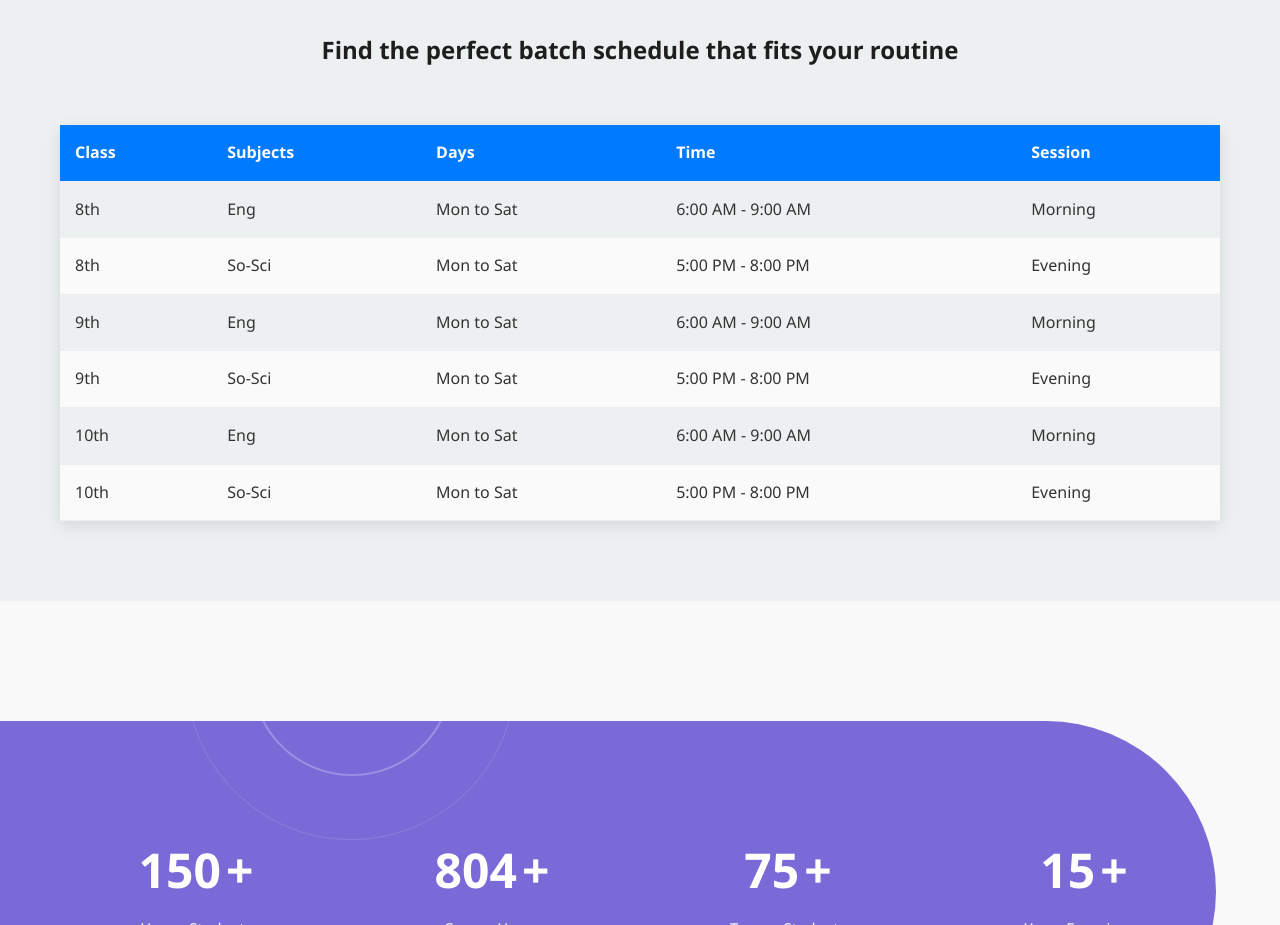
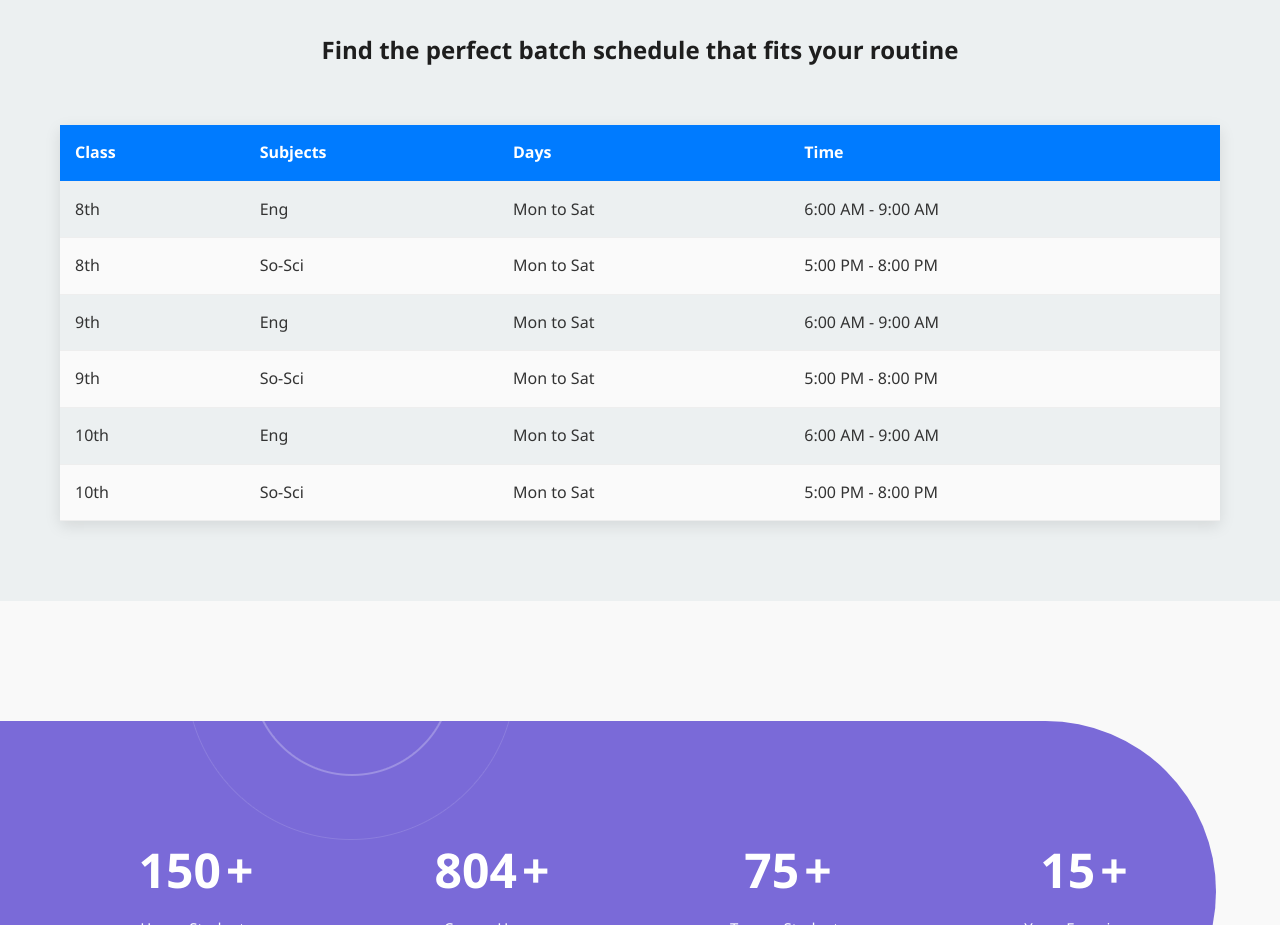
Before and after one commit to adiiityaa007/vyascoaching, a plain HTML site: page index.html in a window 1280 px wide. Shown: the part 2540-3465 px from the top of the page. Drawn offline with nearby package versions, Linux system fonts and the light colour scheme.

Commit message:
Update index.html

```diff
--- a/index.html
+++ b/index.html
@@ -1608,7 +1608,7 @@
                         <th style="color: white; background-color: #007BFF;">Subjects</th>
                         <th style="color: white; background-color: #007BFF;">Days</th>
                         <th style="color: white; background-color: #007BFF;">Time</th>
-                        <th style="color: white; background-color: #007BFF;">Session</th>
+                        <!-- <th style="color: white; background-color: #007BFF;">Session</th> -->
                       </tr>
                     </thead>
                     <tbody>
@@ -1617,42 +1617,42 @@
                         <td>Eng</td>
                         <td>Mon to Sat</td>
                         <td>6:00 AM - 9:00 AM</td>
-                        <td>Morning</td>
+                        <!-- <td>Morning</td> -->
                       </tr>
                       <tr>
                         <td>8th</td>
                         <td>So-Sci</td>
                         <td>Mon to Sat</td>
                         <td>5:00 PM - 8:00 PM</td>
-                        <td>Evening</td>
+                        <!-- <td>Evening</td> -->
                       </tr>
                       <tr>
                         <td>9th</td>
                         <td>Eng</td>
                         <td>Mon to Sat</td>
                         <td>6:00 AM - 9:00 AM</td>
-                        <td>Morning</td>
+                        <!-- <td>Morning</td> -->
                       </tr>
                       <tr>
                         <td>9th</td>
                         <td>So-Sci</td>
                         <td>Mon to Sat</td>
                         <td>5:00 PM - 8:00 PM</td>
-                        <td>Evening</td>
+                        <!-- <td>Evening</td> -->
                       </tr>
                       <tr>
                         <td>10th</td>
                         <td>Eng</td>
                         <td>Mon to Sat</td>
                         <td>6:00 AM - 9:00 AM</td>
-                        <td>Morning</td>
+                        <!-- <td>Morning</td> -->
                       </tr>
                       <tr>
                         <td>10th</td>
                         <td>So-Sci</td>
                         <td>Mon to Sat</td>
                         <td>5:00 PM - 8:00 PM</td>
-                        <td>Evening</td>
+                        <!-- <td>Evening</td> -->
                       </tr>
                     </tbody>
                   </table>
```
